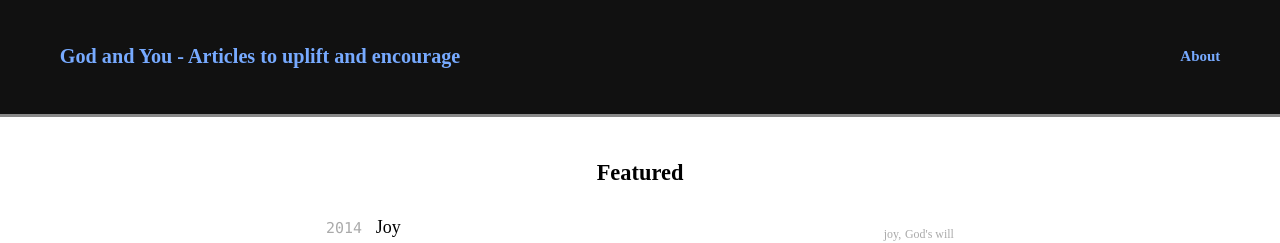
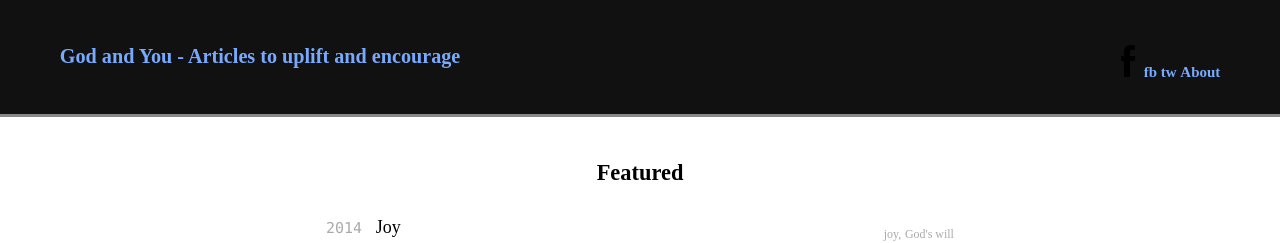
Before and after one commit to dbb1292/dbb1292.github.io, a Jekyll site: the page built from index.md, in a window 1280 px wide. Shown: the top 243 px of the page. Built offline with Jekyll 4.4.1, drawn with Linux system fonts in a browser that asks for light colours; some web fonts are replaced; Markdown is read by kramdown in place of the engine named in the settings.

Commit message:
initial social icons

```diff
--- a/_layouts/default.html
+++ b/_layouts/default.html
@@ -22,6 +22,8 @@
             <h1 class="title"><a href="/">{{ site.name }} - {{ site.description }}</a></h1>
 	    <span class="extra">by Daniel Baker</span>
 	    <ul class="menu">
+		  <li><a href="https://www.facebook.com/pages/God-and-You-Articles-to-uplift-and-encourage/511703262296217"><img src="/img/facebook.png" />fb</a></li>
+		  <li><a href="https://twitter.com/DanB1292">tw</a></li>
 	      <li><a href="/bio.html">About</a></li>
 	    </ul>
           </div>
--- a/css/main.css
+++ b/css/main.css
@@ -115,6 +115,9 @@ a:visited { color: #BAF; }
 .header .menu {
     list-style: none;
     float: right;
+}
+.header .menu li {
+	display: inline-block;
 }
 .menu a {
     color: #7AF;
```
Also changed, not shown: img/facebook.png (added), img/twitter.png (added).
